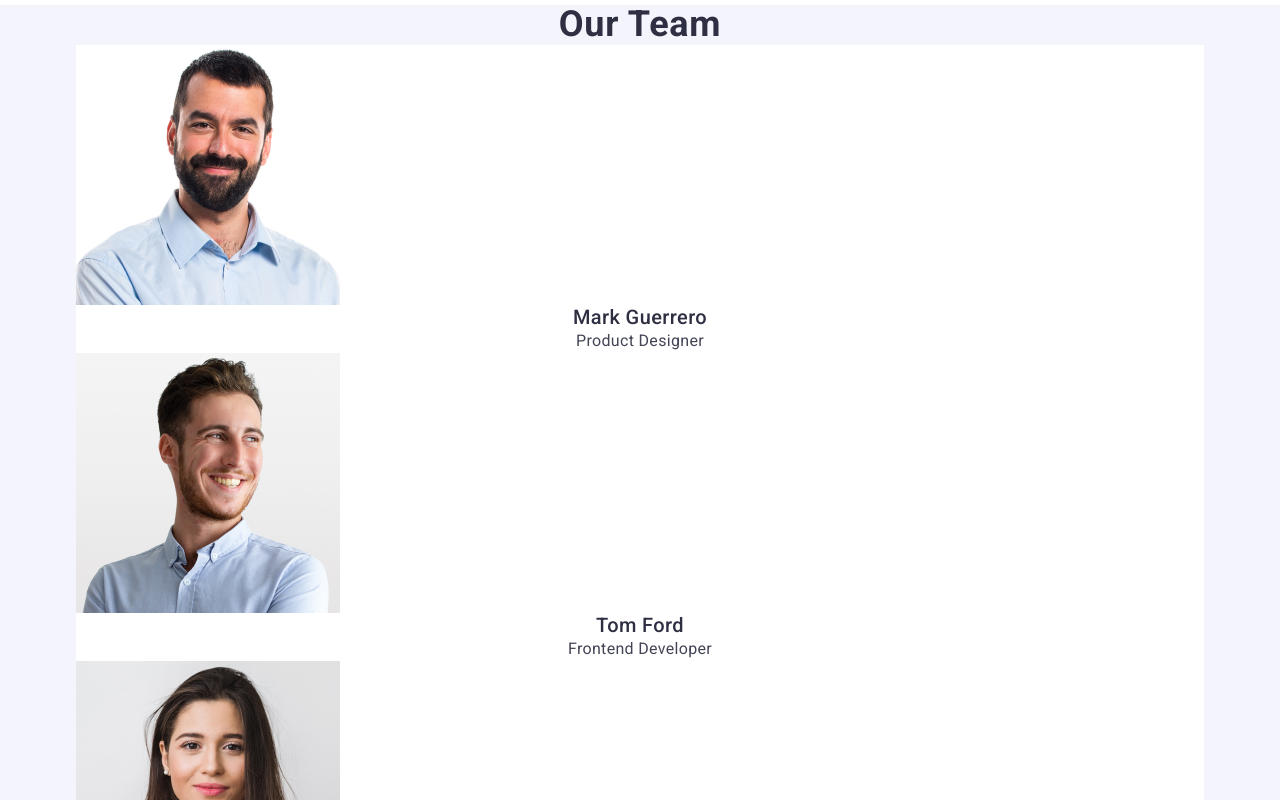
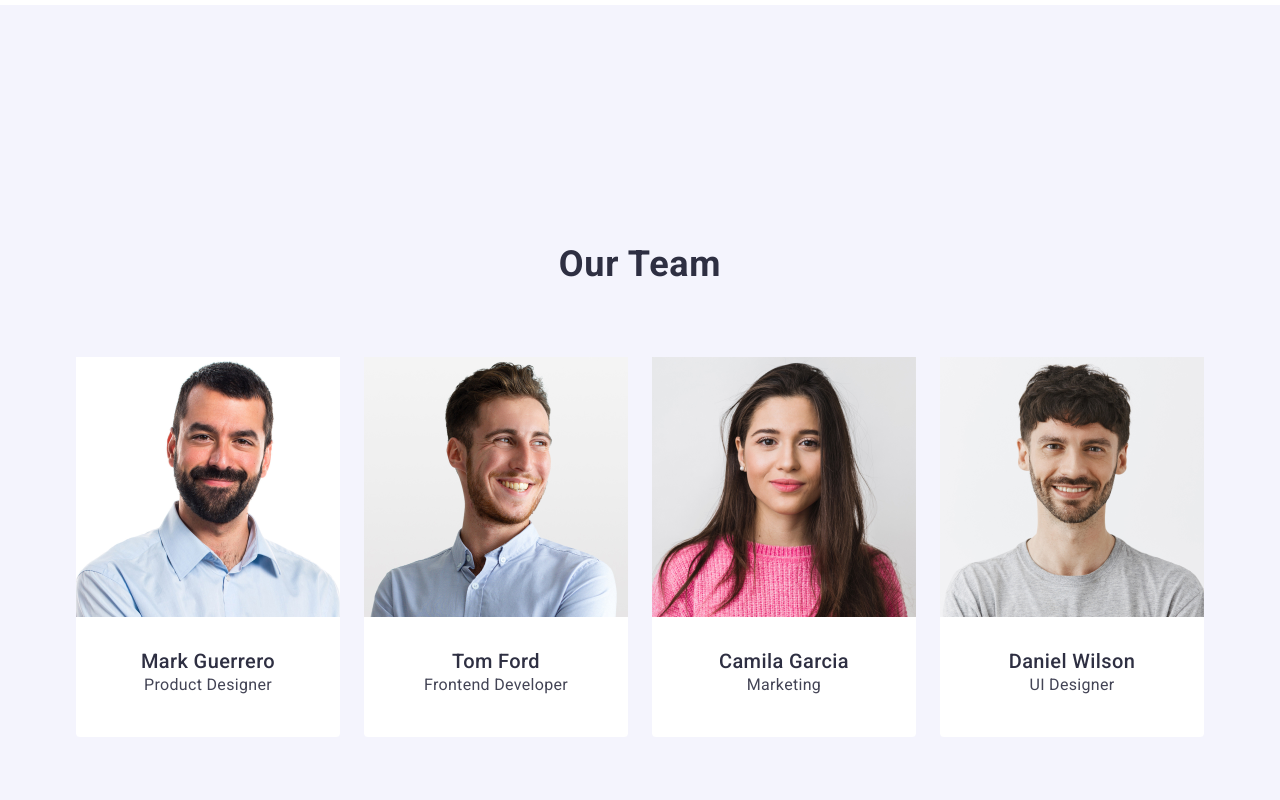
Before and after one commit to Katariiiina/goit-markup-hw-03, a plain HTML site: page index.html in a window 1280 px wide. Shown: the part 1340-2140 px from the top of the page. Drawn offline with nearby package versions, Linux system fonts and the light colour scheme.

Commit message:
add index file

```diff
--- a/css/styles.css
+++ b/css/styles.css
@@ -202,8 +202,17 @@ calc(( 100% - 72px ) / 4);
 /*#workers*/
 .workers {
   background-color: #f4f4fd;
+  padding: 120px 0;
 }
+
+.workers-list{
+  display: flex;
+  gap: 24px;
+}
+
 .workers-title {
+  margin-bottom: 72px;
+  padding-top: 120px;
   font-weight: 700;
   font-size: 36px;
   line-height: 1.11;
@@ -215,6 +224,9 @@ calc(( 100% - 72px ) / 4);
 
 .workers-list-item {
   background-color: #ffffff;
+  border-radius: 0px 0px 4px 4px;
+  calc((100% - 72px) / 4);
+  border-radius: 0px 0px 4px 4px;
 }
 .workers-list-title {
   font-weight: 500;
@@ -231,6 +243,11 @@ calc(( 100% - 72px ) / 4);
   letter-spacing: 0.02em;
   text-align: center;
   color: #434455;
+  margin-bottom: 8px;
+}
+
+.workers-container{
+  padding: 32px 0;
 }
 /*#end workers
 
--- a/index.html
+++ b/index.html
@@ -118,8 +118,10 @@
                 width="264"
                 height="260"
               />
+              <div class="container workers-container">
                 <h3 class="workers-list-title">Mark Guerrero</h3>
                 <p class="workers-item-text">Product Designer</p>
+              </div>
             </li>
             <li class="workers-list-item">
               <img
@@ -128,8 +130,10 @@
                 width="264"
                 height="260"
               />
+              <div class="container workers-container">
                 <h3 class="workers-list-title">Tom Ford</h3>
                 <p class="workers-item-text">Frontend Developer</p>
+              </div>
             </li>
             <li class="workers-list-item">
               <img
@@ -138,8 +142,10 @@
                 width="264"
                 height="260"
               />
+              <div class="container workers-container">
                 <h3 class="workers-list-title">Camila Garcia</h3>
                 <p class="workers-item-text">Marketing</p>
+              </div>
             </li>
             <li class="workers-list-item">
               <img
@@ -148,8 +154,10 @@
                 width="264"
                 height="260"
               />
+              <div class="container workers-container">
                 <h3 class="workers-list-title">Daniel Wilson</h3>
                 <p class="workers-item-text">UI Designer</p>
+              </div>
             </li>
           </ul>
         </div>
```
Lines whose indentation alone changed are shown as unchanged.
